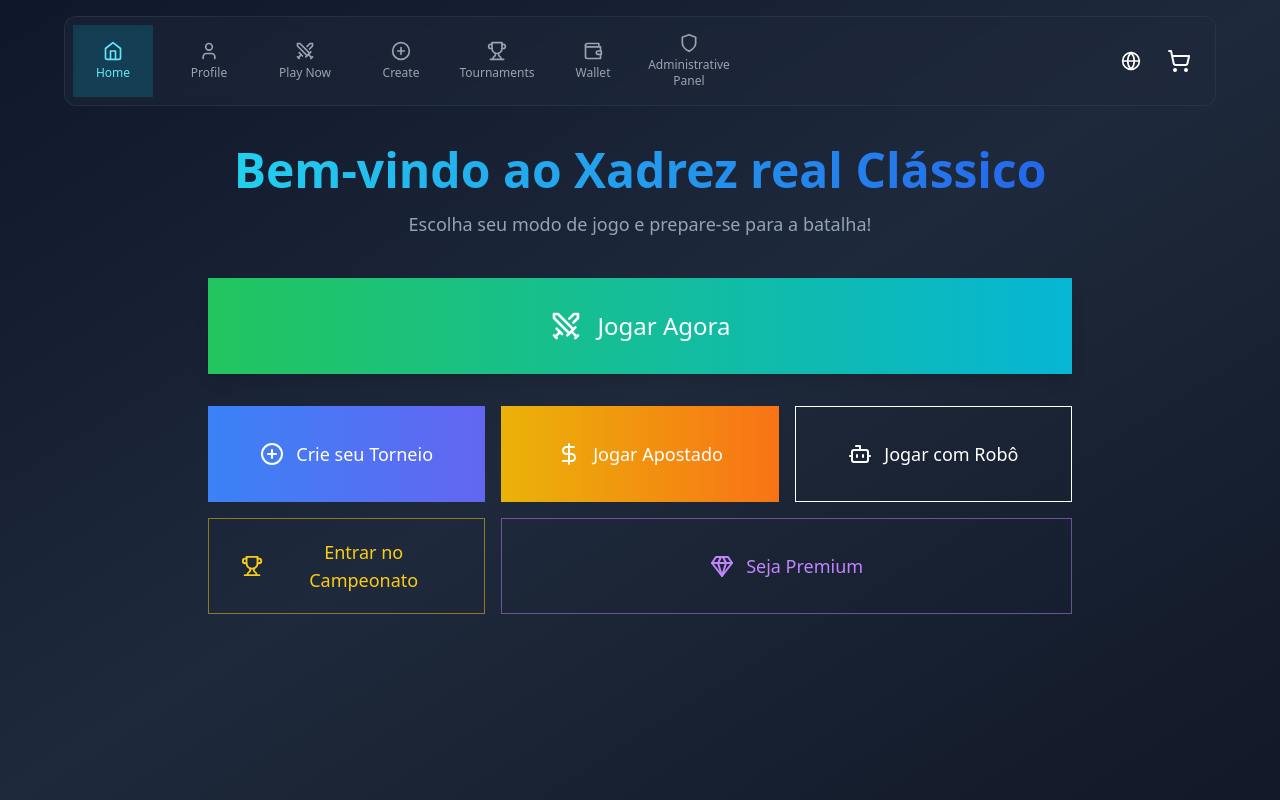
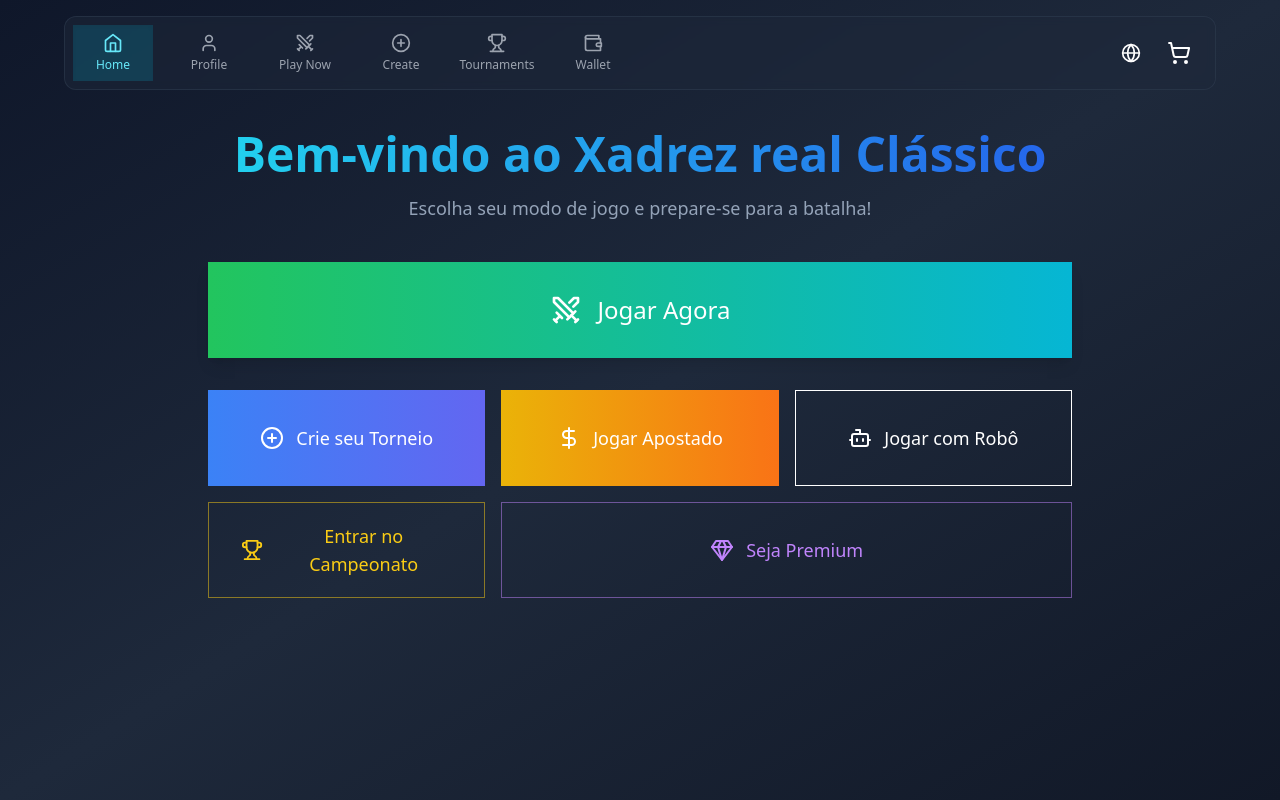
Before and after one commit to xadrezreal/xadrez-real, a React (Vite) app in the folder web/: page / in a window 1280 px wide. Built offline with nearby package versions, Linux system fonts and the light colour scheme.

Commit message:
chore: added conditional for admin menu

```diff
--- a/web/src/App.jsx
+++ b/web/src/App.jsx
@@ -98,6 +98,7 @@
   const { user: authUser, initialLoading, isAuthenticated } = useAuth();
   const { user, setUser: setUserContext } = useContext(UserContext);
   const { t } = useTranslation();
+  const isAdmin = authUser?.role === "ADMIN";
 
   const totalItems = cartItems.reduce((sum, item) => sum + item.quantity, 0);
 
@@ -204,10 +205,12 @@
                   <WalletIcon className="w-5 h-5" />
                   <span className="text-xs">{t("nav.wallet")}</span>
                 </NavLink>
-                <NavLink to="/admin" className={navLinkClasses}>
-                  <Shield className="w-auto h-5" />
-                  <span className="text-xs">{t("nav.admin")}</span>
-                </NavLink>
+                {isAdmin && (
+                  <NavLink to="/admin" className={navLinkClasses}>
+                    <Shield className="w-auto h-5 pl-5 pr-5" />
+                    <span className="text-xs">{t("nav.admin")}</span>
+                  </NavLink>
+                )}
               </div>
               <div className="flex items-center ml-auto pl-4">
                 <LanguageSwitcher />
```
